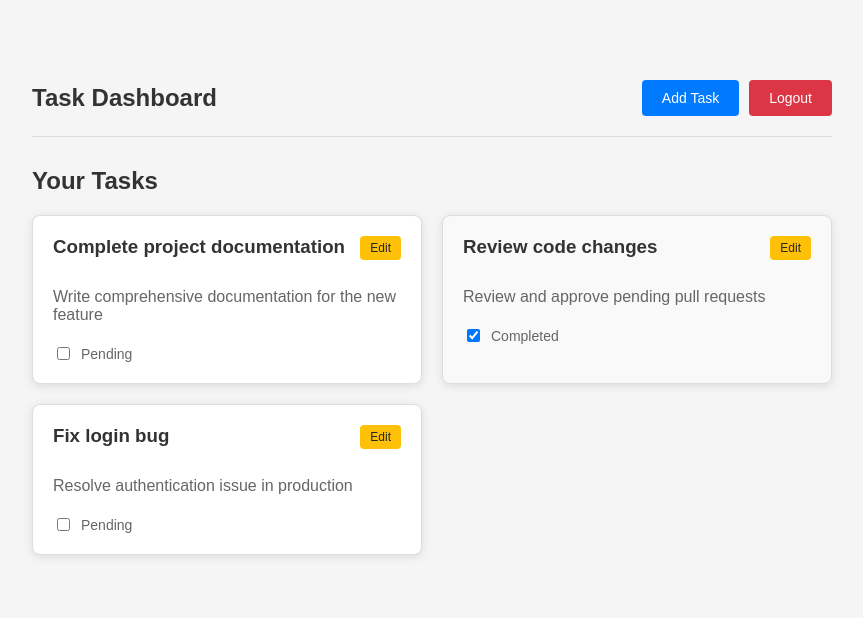
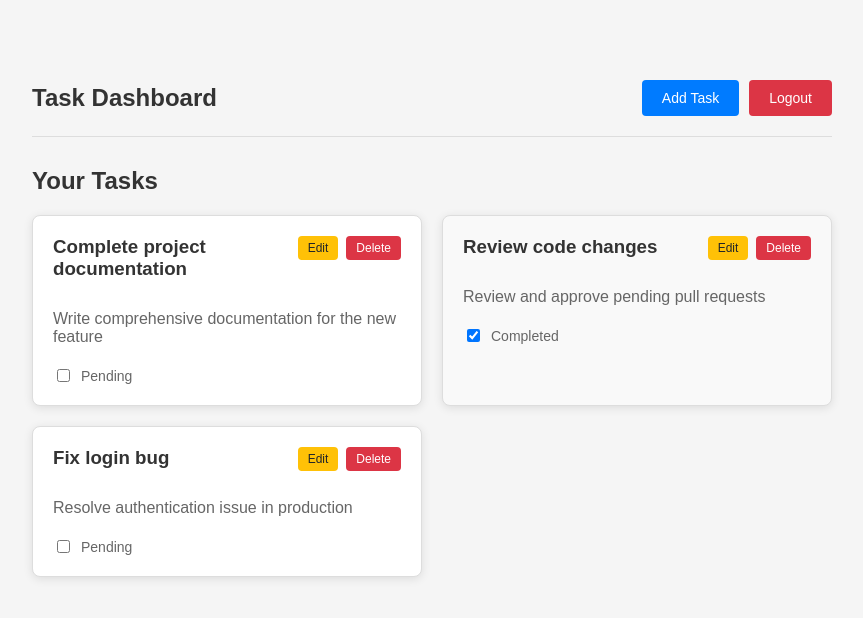
Before and after one commit to MohamedMosalm/Task-Manager-React, a React (Create React App) app: page / in a window 1280 px wide. Both pictures are taken after typing "Sample", "Sample", "name@example.com", "Sample123" into the empty fields and a click on the button "Sign Up". Shown: the top 618 px of the page, without its empty margins (208-1071 px from the left). Built offline with nearby package versions, Linux system fonts and the light colour scheme.

Commit message:
feat: add delete task functionality

```diff
--- a/src/components/dashboard/TaskDashboard.jsx
+++ b/src/components/dashboard/TaskDashboard.jsx
@@ -104,6 +104,13 @@ const TaskDashboard = ({ onLogout }) => {
         task.id === taskId ? { ...task, completed: !task.completed } : task
       )
     );
+  };
+
+  const deleteTask = (taskId) => {
+    if (window.confirm("Are you sure you want to delete this task?")) {
+      setTasks((prev) => prev.filter((task) => task.id !== taskId));
+      alert("Task deleted successfully!");
+    }
   };
 
   return (
@@ -246,6 +253,12 @@ const TaskDashboard = ({ onLogout }) => {
                     >
                       Edit
                     </button>
+                    <button
+                      className="delete-btn"
+                      onClick={() => deleteTask(task.id)}
+                    >
+                      Delete
+                    </button>
                   </div>
                 </div>
 
--- a/src/components/dashboard/dashboard.css
+++ b/src/components/dashboard/dashboard.css
@@ -231,6 +231,20 @@
   background: #e0a800;
 }
 
+.delete-btn {
+  padding: 5px 10px;
+  background: #dc3545;
+  color: white;
+  border: none;
+  border-radius: 4px;
+  cursor: pointer;
+  font-size: 12px;
+}
+
+.delete-btn:hover {
+  background: #c82333;
+}
+
 .checkbox-group {
   display: flex;
   align-items: center;
```
